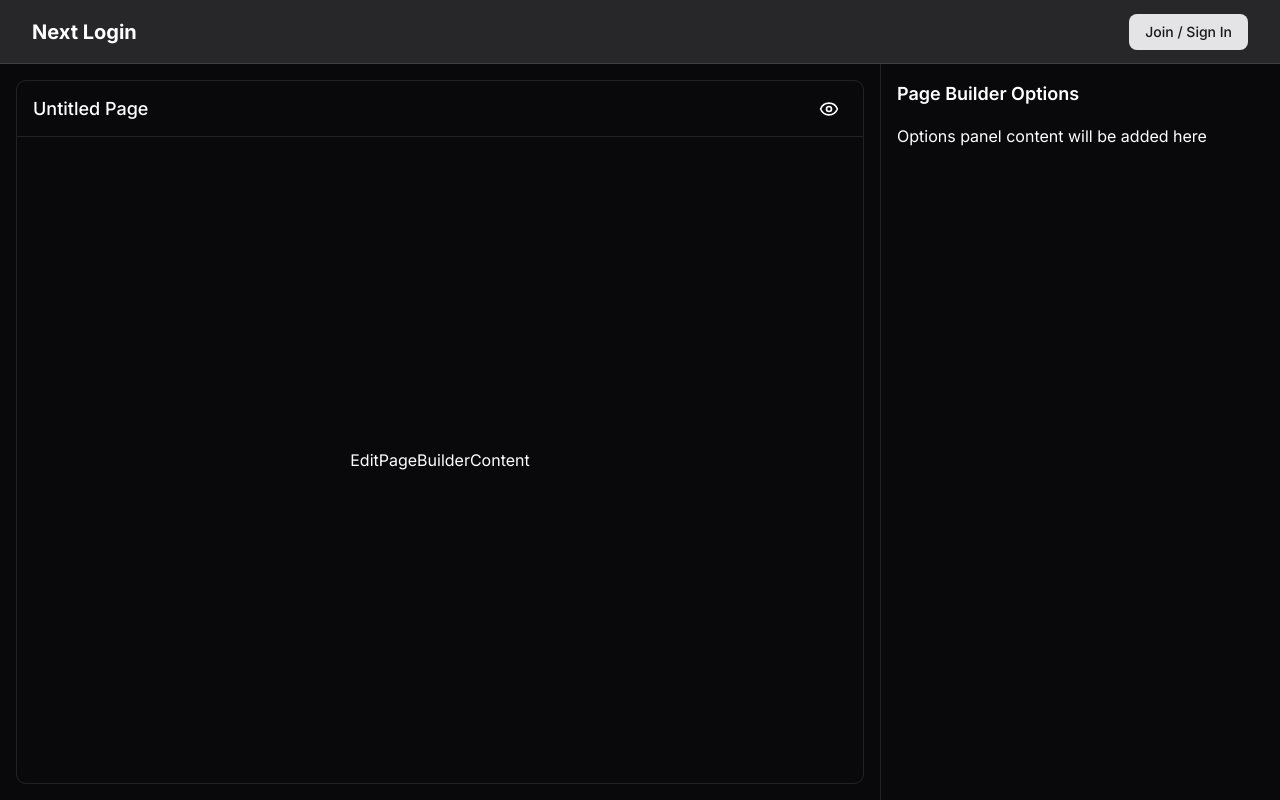
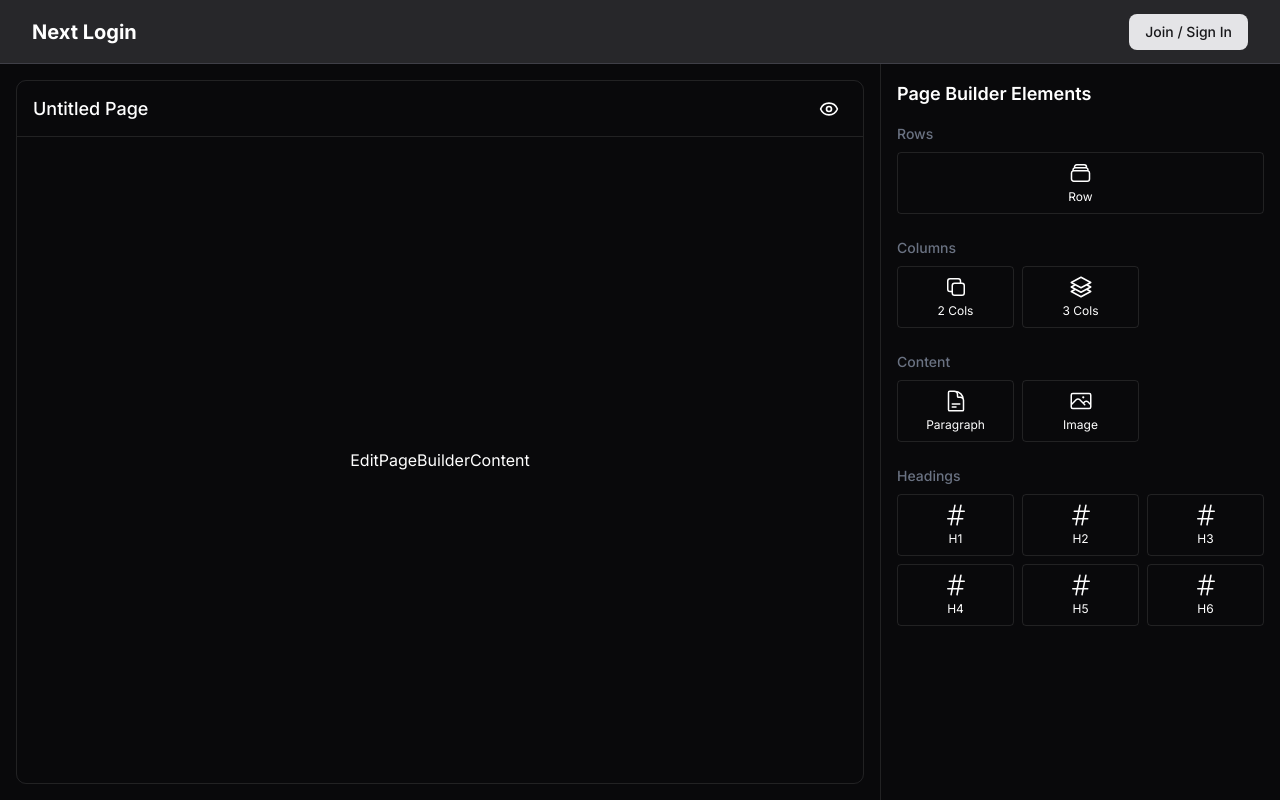
Before and after one commit to 4igeek/next-login-system, a Next.js app: page /new-post in a window 1280 px wide. Built offline with nearby package versions, Linux system fonts and the light colour scheme; no server answers.

Commit message:
Added page builder icons to the RHS menu

```diff
--- a/package.json
+++ b/package.json
@@ -10,6 +10,7 @@
   },
   "dependencies": {
     "@headlessui/react": "^2.2.4",
+    "@heroicons/react": "^2.2.0",
     "@radix-ui/react-avatar": "^1.1.10",
     "@radix-ui/react-dialog": "^1.1.14",
     "@radix-ui/react-dropdown-menu": "^2.1.15",
--- a/src/components/page-builder/PageBuilderSidebar.tsx
+++ b/src/components/page-builder/PageBuilderSidebar.tsx
@@ -1,13 +1,98 @@
 import React from "react";
+import {
+  RectangleStackIcon,
+  Square2StackIcon,
+  Square3Stack3DIcon,
+  DocumentTextIcon,
+  PhotoIcon,
+  HashtagIcon,
+} from "@heroicons/react/24/outline";
+import builderElements from "../../data/builder-elements.json";
 
-type Props = {};
+type BuilderElement = {
+  id: string;
+  label: string;
+  icon: string;
+  type: "layout" | "text" | "media" | "heading";
+};
 
-const PageBuilderSidebar = (props: Props) => {
+type BuilderElements = {
+  rowElements: BuilderElement[];
+  columnElements: BuilderElement[];
+  textElements: BuilderElement[];
+  headingElements: BuilderElement[];
+};
+
+const iconMap: Record<string, React.ComponentType<{ className?: string }>> = {
+  RectangleStackIcon,
+  Square2StackIcon,
+  Square3Stack3DIcon,
+  DocumentTextIcon,
+  PhotoIcon,
+  HashtagIcon,
+};
+
+type Props = {
+  onElementSelect?: (element: BuilderElement) => void;
+};
+
+const PageBuilderSidebar: React.FC<Props> = ({ onElementSelect }) => {
+  const handleElementClick = (element: BuilderElement) => {
+    onElementSelect?.(element);
+  };
+
+  const renderElementButton = (element: BuilderElement) => {
+    const Icon = iconMap[element.icon];
+    if (!Icon) return null;
+
+    return (
+      <button
+        key={element.id}
+        onClick={() => handleElementClick(element)}
+        className={`p-2 border rounded hover:bg-gray-800 flex flex-col items-center transition-colors duration-150 ${
+          element.id === "row" ? "col-span-3" : ""
+        }`}
+        title={`Add ${element.label}`}
+      >
+        <Icon className={`${element.id === "row" ? "w-full" : "w-6"} h-6`} />
+        <span className="text-xs mt-1">{element.label}</span>
+      </button>
+    );
+  };
+
+  const elements = builderElements as BuilderElements;
+
   return (
     <div className="w-[400px] border-l p-4">
-      <h2 className="text-lg font-semibold mb-4">Page Builder Options</h2>
-      <div className="space-y-4">
-        <p>Options panel content will be added here</p>
+      <h2 className="text-lg font-semibold mb-4">Page Builder Elements</h2>
+      <div className="space-y-6">
+        <section>
+          <h3 className="text-sm font-medium text-gray-500 mb-2">Rows</h3>
+          <div className="grid grid-cols-3 gap-2">
+            {elements.rowElements.map(renderElementButton)}
+          </div>
+        </section>
+
+        <section>
+          <h3 className="text-sm font-medium text-gray-500 mb-2">Columns</h3>
+          <div className="grid grid-cols-3 gap-2">
+            {elements.columnElements.map(renderElementButton)}
+          </div>
+        </section>
+
+        <section>
+          <h3 className="text-sm font-medium text-gray-500 mb-2">Content</h3>
+          <div className="grid grid-cols-3 gap-2">
+            {elements.textElements.map(renderElementButton)}
+          </div>
+        </section>
+
+        <section>
+          <h3 className="text-sm font-medium text-gray-500 mb-2">Headings</h3>
+          <div className="grid grid-cols-3 gap-2">
+            {elements.headingElements.map(renderElementButton)}
+          </div>
+        </section>
       </div>
     </div>
   );
--- /dev/null
+++ b/src/data/builder-elements.json
@@ -0,0 +1,76 @@
+{
+  "rowElements": [
+    {
+      "id": "row",
+      "label": "Row",
+      "icon": "RectangleStackIcon",
+      "type": "layout"
+    }
+  ],
+  "columnElements": [
+    {
+      "id": "two-columns",
+      "label": "2 Cols",
+      "icon": "Square2StackIcon",
+      "type": "layout"
+    },
+    {
+      "id": "three-columns",
+      "label": "3 Cols",
+      "icon": "Square3Stack3DIcon",
+      "type": "layout"
+    }
+  ],
+  "textElements": [
+    {
+      "id": "paragraph",
+      "label": "Paragraph",
+      "icon": "DocumentTextIcon",
+      "type": "text"
+    },
+    {
+      "id": "image",
+      "label": "Image",
+      "icon": "PhotoIcon",
+      "type": "media"
+    }
+  ],
+  "headingElements": [
+    {
+      "id": "h1",
+      "label": "H1",
+      "icon": "HashtagIcon",
+      "type": "heading"
+    },
+    {
+      "id": "h2",
+      "label": "H2",
+      "icon": "HashtagIcon",
+      "type": "heading"
+    },
+    {
+      "id": "h3",
+      "label": "H3",
+      "icon": "HashtagIcon",
+      "type": "heading"
+    },
+    {
+      "id": "h4",
+      "label": "H4",
+      "icon": "HashtagIcon",
+      "type": "heading"
+    },
+    {
+      "id": "h5",
+      "label": "H5",
+      "icon": "HashtagIcon",
+      "type": "heading"
+    },
+    {
+      "id": "h6",
+      "label": "H6",
+      "icon": "HashtagIcon",
+      "type": "heading"
+    }
+  ]
+}
```
Also changed, not shown: 1 other file (tests, documents, lock files or other folders).
